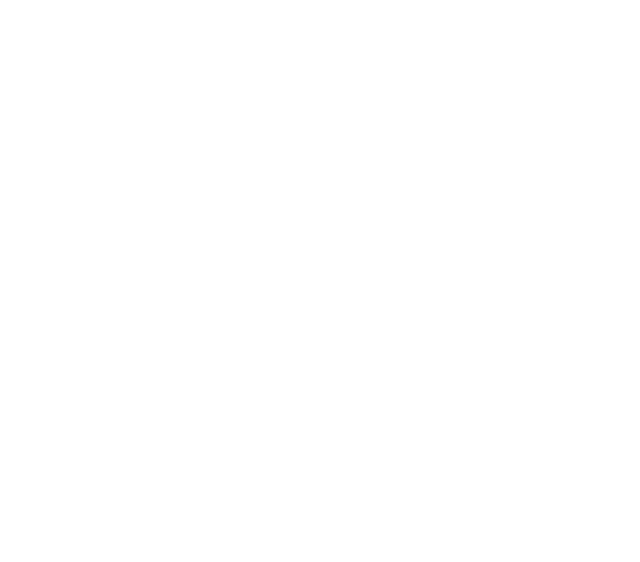
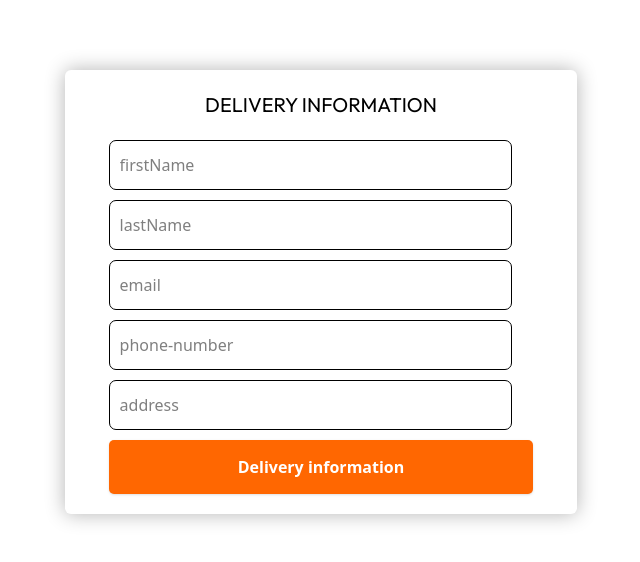
Before and after one commit to okwoducynthia/Clothing-Store, a React (Vite) app: page /delivery-info in a window 1280 px wide. Before the commit this address had no page. Shown: the top 562 px of the page, without its empty margins (319-959 px from the left). Built offline with nearby package versions, Linux system fonts and the light colour scheme; a web font is replaced by a local one.

Commit message:
commit all

```diff
--- a/src/App.tsx
+++ b/src/App.tsx
@@ -14,6 +14,8 @@ import { ShopProvider } from './Components/ShopContext/ShopContext'
 import Cart from './Components/Cart/Cart'
 import { ToastContainer } from 'react-toastify'
 import PlaceOrder from './Components/PlaceOrder/PlaceOrder'
+import Payment from './Components/Payment/Payment'
+import PaymentConfirm from './Components/Payment-Confirm/PaymentConfirm'
 
 
 
@@ -21,8 +23,8 @@ function App() {
   const location = useLocation();
 
   // List of routes where Navbar should show
-  const showNavbarRoutes = ["/home", "/collection", "/about", "/contact", "/cart",`/productDetails/${location.pathname.split('/').pop()}`]
-  const showFooterRoutes = ["/home", "/collection", "/about", "/contact", "/payment", "/cart",`/productDetails/${location.pathname.split('/').pop()}`]
+  const showNavbarRoutes = ["/home", "/collection", "/about", "/contact", "/cart", "/payment-confirmation",`/productDetails/${location.pathname.split('/').pop()}`]
+  const showFooterRoutes = ["/home", "/collection", "/about", "/contact", "/cart", "/payment-confirmation",`/productDetails/${location.pathname.split('/').pop()}`]
 
   // Check if the current location matches any of those
   const showNavbar = showNavbarRoutes.includes(location.pathname);
@@ -44,7 +46,9 @@ function App() {
         <Route path='/collection' element={<ProductCollections/>}/>
         <Route path='/productDetails/:id' element={<ProductDetails/>}/>
         <Route path='/cart' element={<Cart/>}/>
-        <Route path='/payment' element={<PlaceOrder/>}/>
+        <Route path='/delivery-info' element={<PlaceOrder/>}/>
+        <Route path='/payment' element={<Payment/>}/>
+        <Route path='/payment-confirmation' element={<PaymentConfirm/>}/>
       </Routes>
       <ToastContainer/>
      {showFooter && <Footer/>}
--- /dev/null
+++ b/src/Components/Payment-Confirm/PaymentConfirm.css
@@ -0,0 +1,27 @@
+.payment-confirmation-container {
+  display: flex;
+  justify-content: center;
+  flex-direction: column;
+  max-width: 500px;
+  height: 250px;
+  margin-top: 90px;
+  margin-bottom: 90px;
+  margin-left: auto;
+  margin-right: auto;
+  background-color: white;
+  border: 1px solid #ddd;
+  padding: 20px;
+}
+.payment-confirmation-container i {
+  margin: auto;
+  color: yellow;
+  font-size: 50px;
+}
+.payment-confirmation-container p {
+  font-size: 20px;
+  font-family: var(--roboto-font);
+  text-align: center;
+}
+.payment-confirmation-container p span {
+  font-weight: bold;
+}
--- /dev/null
+++ b/src/Components/Payment-Confirm/PaymentConfirm.tsx
@@ -0,0 +1,14 @@
+import "./PaymentConfirm.css"
+
+const PaymentConfirm = () => {
+  return (
+    <div className="payment-confirmation-container">
+      <i className="fa-solid fa-thumbs-up"></i>
+      <p>We would Contact you Shortly</p>
+      <p>You can also reach us on <span>+234-0814-7535-731</span></p>
+      <p>Thanks for your patronage</p>
+    </div>
+  )
+}
+
+export default PaymentConfirm
--- /dev/null
+++ b/src/Components/Payment/Payment.css
@@ -0,0 +1,42 @@
+.payment-container {
+  display: flex;
+  justify-content: center;
+  flex-direction: column;
+  max-width: 500px;
+  height: 250px;
+  margin-top: 150px;
+  margin-left: auto;
+  margin-right: auto;
+  background-color: white;
+  border: 1px solid #ddd;
+  padding: 20px;
+}
+.payment-container h2 {
+  font-weight: bold;
+  font-size: 20px;
+}
+.payment-container p span {
+  font-weight: bold;
+  font-size: 14px;
+}
+.payment-container p {
+  font-size: 18px;
+}
+.payment-container p:nth-of-type(2){
+  margin-bottom: 15px;
+}
+.payment-container div button {
+  width: 100%;
+  height: 40px;
+  background-color: var(--orange-color);
+  color: var(--white-color);
+  font-weight: bold;
+  font-size: 16px;
+  border: none;
+  border-radius: 5px;
+  cursor: pointer;
+  transition-duration: 0.3s;
+}
+.payment-container div button:hover {
+  background-color: var(--dark-orange);
+}
--- /dev/null
+++ b/src/Components/Payment/Payment.tsx
@@ -0,0 +1,20 @@
+import { Link } from "react-router-dom"
+import "./Payment.css"
+
+const Payment = () => {
+  return (
+    <div className="payment-container">
+      <h2>ACCOUNT DETAILS:</h2>
+      <p><span>Account Name: </span>Okwodu Cynthia Chinenye</p>
+      <p><span>Bank: </span>UBA</p>
+      <div>
+        <Link to={"/payment-confirmation"}>
+        <button>I Have Paid</button>
+        </Link>
+      </div>
+
+    </div>
+  )
+}
+
+export default Payment
--- a/src/Components/PlaceOrder/PlaceOrder.css
+++ b/src/Components/PlaceOrder/PlaceOrder.css
@@ -1,19 +1,90 @@
-/* ====MEDIA QUERY STARTS HERE==== */
-@media (max-width: 1324px) {
+.update-sub-container {
+  background-color: rgba(16, 16, 65, 0.116);
+  height: 100%;
+   background-color: var(--white);
+  width: 40%;
+  display: flex;
+  flex-direction: column;
+  justify-content: center;
+  align-items: center;
+  box-shadow: 0px 0px 20px rgb(0, 0, 0, 0.3);
+  border-radius: 6px;
+  margin: 70px auto;
+  padding: 20px;
+}
+.update-sub-container form {
+  width: 90%;
+}
+.title-update, .assigned-update, .description-update, .update-start-date, .update-end-date {
+  margin-bottom: 10px;
+}
+.title-update input, .assigned-update input{
+  width: 95%;
+  height: 50px;
+  font-size: 16px;
+  padding: 10px;
+  margin: auto;
+}
+.description-update input{
+  width: 95%;
+  height: 50px;
+  margin-bottom: 10px;
+  font-size: 16px;
+  padding: 10px;
+  margin: auto;
+}
+.update-start-date label, .update-end-date label, label {
+  font-family: var(--roboto-font);
+  color: var(--navy-blue);
+}
+.update-start-date input, .update-end-date input {
+  margin-bottom: 16px;
+  width: 95%;
+  height: 50px;
+  font-size: 16px;
+  padding: 10px;
+  margin: auto;
+}
+.buttons {
+  display: flex;
+  justify-content: space-between;
+  align-items: center;
+}
+.buttons button {
+  padding: 15px 25px;
+  background-color: var(--orange-color);
+  color: white;
+  border: none;
+  border-radius: 5px;
+  font-size: 16px;
+  font-weight: bold;
+  cursor: pointer;
+  transition-duration: 0.3s;
+}
+.buttons button:hover {
+  background-color: var(--dark-orange);
 }
 
-@media (max-width: 1100px) {
-  .payment-gateway{
-    display: flex;
-    flex-direction: column;
-    width: 100%;
-    justify-content: center;
-    align-items: center;
-  }
-  .payment-image {
+
+
+/* ===MEDIA QUERY STARTS HERE=== */
+@media (max-width: 834px) {
+  .update-sub-container {
     width: 90%;
   }
 }
 
 @media (max-width: 480px) {
+  .update-sub-container {
+    margin: 100px auto;
+
+  }
+  .update-sub-container form h1 {
+    font-size: 25px;
+  }
+  .buttons button {
+    padding: 12px 15px;
+    font-size: 14px;
+  }
+
 }
--- a/src/Components/PlaceOrder/PlaceOrder.tsx
+++ b/src/Components/PlaceOrder/PlaceOrder.tsx
@@ -1,103 +1,150 @@
-import "./PlaceOrder.css"
-import { useState } from "react";
 import axios from "axios";
-import { toast } from "react-toastify";
-
-const PlaceOrder = ({setToken}:any) => {
-
-  const [firstName, setFirstName] = useState("");
-  const [lastName, setLastName] = useState("");
-  const [street, setStreet] = useState("");
-  const [city, setCity] = useState("");
-  const [state, setState] = useState("");
-  const [zipCode, setZipCode] = useState("");
-  const [country, setCountry] = useState("");
-  const [phone, setPhone] = useState("");
-  const [method, setMethod] = useState("paystack");
-  const [email, setEmail] = useState("");
+import React, { useState, type FormEvent } from "react";
+import { useNavigate} from
+"react-router-dom";
+import "./PlaceOrder.css";
 
 
-  const onSubmitHandler = async (e:any) => {
-   try {
-      e.preventDefault();
-      const response = await axios.post("http://localhost:7000/api/order/paystack", {
-        firstName,
-        lastName,
-        email,
-        street,
-        city,
-        state,
-        zipCode,
-        country
-        })
-      console.log(response);
-
-      if(response.data.success){
-        setToken(response.data.token)
-      }
-      else{
-        toast.error(response.data.message)
-      }
-    } catch (error) {
-      console.log(error);
-      toast.error("Something went wrong")
-
-    }
-  }
+const PlaceOrder: React.FC = () => {
+const navigate = useNavigate();
+  const [firstName, setFirstName] = useState<string>("");
+  const [lastName, setLastName] = useState<string>("");
+  const [email, setEmail] = useState<string>("");
+  const [phoneNumber, setPhoneNumber] = useState<string>("");
+  const [address, setAddress] = useState<string>("");
 
 
+  const [loading, setLoading] = useState<boolean>(false);
+
+  const [successMsg, setSuccessMsg] = useState<string>("");
+  const [errorMsg, setErrorMsg] = useState<string>("");
+
+  const handleSubmit = async (e: FormEvent<HTMLFormElement>) => {
+    e.preventDefault();
+    setSuccessMsg("");
+    setErrorMsg("");
+
+    setLoading(true);
+    const data = {
+      firstName: firstName,
+      lastName: lastName,
+      email: email,
+      phoneNumber: phoneNumber,
+      address: address,
+    };
+    const headers: any = {
+      "Custom-Header": "xxxx-xxxx-xxxx-xxxx",
+      "Content-Type": "application/json",
+    };
+    try {
+      const response = await axios.post(
+        "http://localhost:7000/api/delivery",
+        data,
+        {
+          headers,
+        }
+      );
+
+      setSuccessMsg("successful!");
+      setFirstName("");
+      setLastName("");
+      setEmail("");
+      setPhoneNumber("");
+      setAddress("");
+
+      localStorage.setItem("userId", response.data._id);
+        navigate("/payment");
+        // This navigate is where you would redirect the user after signing up
+    } catch (error: any) {
+      setErrorMsg(error?.response?.data?.message || "Signup failed.");
+    } finally {
+      setLoading(false);
+    }
+  };
 
   return (
-    <form onSubmit = {onSubmitHandler} className="flex flex-col sm:flex-row justify-between gap-4 pt-5 sm:pt-14 min-h-[80vh] border-t" style={{padding:"30px"}}>
-      {/* =====Left Side of Page===== */}
-      <div className="flex flex-col gap-4 w-full sm:max-w-[480px]">
-        <div className="text-xl sm:text-2x1 my-3">
-          <h3>DELIVERY INFORMATION</h3>
-        </div>
-        <div className="flex gap-3">
-          <input required onChange={(e) => setFirstName(e.target.value)} value={firstName} type="text" placeholder="First Name" className="border border-gray-300 rounded w-full" style={{marginLeft:"5px"}}/>
-          <input required onChange={(e) => setLastName(e.target.value)} value={lastName} type="text" placeholder="Last Name" className="border border-gray-300 rounded w-full" style={{marginLeft:"2px"}}/>
-        </div>
-          <input required onChange={(e) => setEmail(e.target.value)} value={email} type="email" placeholder="Email" className="border border-gray-300 rounded w-full" style={{marginLeft:"2px"}}/>
-          <input required onChange={(e) => setStreet(e.target.value)} value={street} type="text" placeholder="Street" className="border border-gray-300 rounded w-full" style={{marginLeft:"2px"}}/>
-        <div className="flex gap-3">
-          <input required onChange={(e) => setCity(e.target.value)} value={city} type="text" placeholder="City" className="border border-gray-300 rounded w-full" style={{marginLeft:"5px"}}/>
-          <input required onChange={(e) => setState(e.target.value)} value={state} type="text" placeholder="State" className="border border-gray-300 rounded w-full" style={{marginLeft:"2px"}}/>
-        </div>
-        <div className="flex gap-3">
-          <input required onChange={(e) => setZipCode(e.target.value)} value={zipCode} type="number" placeholder="Zip-code" className="border border-gray-300 rounded w-full" style={{marginLeft:"5px"}}/>
-          <input required onChange={(e) => setCountry(e.target.value)} value={country} type="text" placeholder="Country" className="border border-gray-300 rounded w-full" style={{marginLeft:"2px"}}/>
-        </div>
-        <input required onChange={(e) => setPhone(e.target.value)} value={phone} type="number" placeholder="Phone" className="border border-gray-300 rounded w-full" style={{marginLeft:"2px"}}/>
-      </div>
 
-      {/* =====Right Side====== */}
-      <div className="mt-8" style={{width:"100%"}}>
-        <div className="mt-12">
-          <h3>PAYMENT METHOD</h3>
-          {/* =====Payment Method Selection===== */}
-          <div className="flex gap-3 flex-col lg:flex-row payment-gateway">
-            <div onClick={() => setMethod("paystack")} className="flex items-center gap-3 border p-2 px-3 cursor-pointer w-[50%] payment-image">
-              <p className={`min-w-3.5 h-3.5 border rounded-full ${method === "paystack" ? "bg-green-300" : ""}`}></p>
-              <img src="./images/paystack-ii.webp" alt="" style={{width:"85%"}}/>
-            </div>
+    <div className="update-sub-container">
+      <form onSubmit={handleSubmit}>
+        <h3>DELIVERY INFORMATION</h3>
 
-            <div onClick={() => setMethod("flutterwave")} className="flex items-center gap-3 border p-2 px-3 cursor-pointer w-[50%] payment-image">
-              <p className={`min-w-3.5 h-3.5 border rounded-full ${method === "flutterwave" ? "bg-green-300" : ""}`}></p>
-              <img src="./images/Flutterwave_Logo.png" alt="" style={{ width:"85%",border:"1px solid #ddd"}}/>
-            </div>
+        {/* ==firstName section starts here== */}
+          <div className="title-update">
+            <input
+            type="text"
+            name="firstName"
+            placeholder="firstName"
+            value={firstName}
+            onChange={(e) => setFirstName(e.target.value)} />
           </div>
+          {/* ==firstName section ends here== */}
 
-          <div className="w-full text-end mt-8" style={{display:"flex", justifyContent:"end", alignItems:"center", marginTop:"10px"}}>
+          {/* ==lastName section starts here== */}
+          <div className="assigned-update">
+            <input
+            type="text"
+            name="lastName"
+            placeholder="lastName"
+            value={lastName}
+            onChange={(e) => setLastName(e.target.value)}
+            />
+          </div>
+          {/* ==lastName section ends here== */}
+
+          {/* ==email section starts here== */}
+          <div className="description-update">
+            <input
+            type="email"
+            name="email"
+            placeholder="email"
+            value={email}
+            onChange={(e) => setEmail(e.target.value)} />
+          </div>
+          {/* ==email section ends here== */}
+
+          {/* ==phoneNumber section starts here== */}
+          <div className="update-start-date">
+            <input
+            type="text"
+            name="phoneNumber"
+            placeholder="phone-number"
+            value={phoneNumber}
+            onChange={(e) => setPhoneNumber(e.target.value)}  />
+          </div>
+          {/* ==start-date section ends here== */}
+
+          {/* ==address section starts here== */}
+          <div className="update-end-date">
+            <input
+            type="text"
+            name="address"
+            placeholder="address"
+            value={address}
+            onChange={(e) => setAddress(e.target.value)} />
+          </div>
+          {/* ==end-date section ends here== */}
+
+
+           {successMsg && <div style={{color:"green", fontFamily:"roboto",fontSize:"16px"}}>{successMsg}</div>}
+            {errorMsg && <div style={{color:"red", fontFamily:"roboto",fontSize:"16px"}}>{errorMsg}</div>}
+
+          <div className="buttons">
             <button
             type="submit"
-            style={{backgroundColor:"black", color:"white", padding:"8px", borderRadius:"5px", fontWeight:"bold", cursor:"pointer", margin:"auto"}}>PLACE ORDER</button>
+            disabled={loading}
+            className={`mt-6 w-full rounded-lg py-3 font-semibold text-white shadow ${
+            loading
+              ? "bg-orange-300 cursor-not-allowed"
+              : "bg-orange-500 hover:bg-orange-600"
+          } transition`}
+            >
+              {loading ? "Loading..." : "Delivery information"}
+            </button>
           </div>
+      </form>
+    </div>
 
-        </div>
-      </div>
-    </form>
-  )
-}
+  );
+};
 
-export default PlaceOrder
+export default PlaceOrder;
--- a/src/Components/Signup/Signup.tsx
+++ b/src/Components/Signup/Signup.tsx
@@ -15,6 +15,7 @@ export default function Signup() {
   const [email, setEmail] = useState<string>("");
   const [phoneNumber, setPhoneNumber] = useState<string>("");
   const [password, setPassword] = useState<string>("");
+  const [address, setAddress] = useState<string>("");
 
 
   const [showPassword, setShowPassword] = useState<boolean>(false);
@@ -35,6 +36,7 @@ export default function Signup() {
       email: email,
       phoneNumber: phoneNumber,
       password: password,
+      address: address,
     };
     const headers: any = {
       "Custom-Header": "xxxx-xxxx-xxxx-xxxx",
@@ -54,6 +56,8 @@ export default function Signup() {
       setLastName("");
       setEmail("");
       setPassword("");
+      setPhoneNumber("");
+      setAddress("");
 
       localStorage.setItem("userId", response.data._id);
         navigate("/home");
@@ -99,6 +103,16 @@ export default function Signup() {
         <input type="text"
         value={email}
         onChange={(e) => setEmail(e.target.value)}
+        style={{marginLeft:"3px"}}
+        />
+      </div>
+
+      {/* Address== */}
+      <div className="form-group">
+        <label htmlFor="">Address</label>
+        <input type="text"
+        value={address}
+        onChange={(e) => setAddress(e.target.value)}
         style={{marginLeft:"3px"}}
         />
       </div>
```
Also changed, not shown: src/Components/Cart/Cart.tsx (+5 -4 lines), src/Components/ShopContext/ShopContext.tsx (+51 -26 lines).
